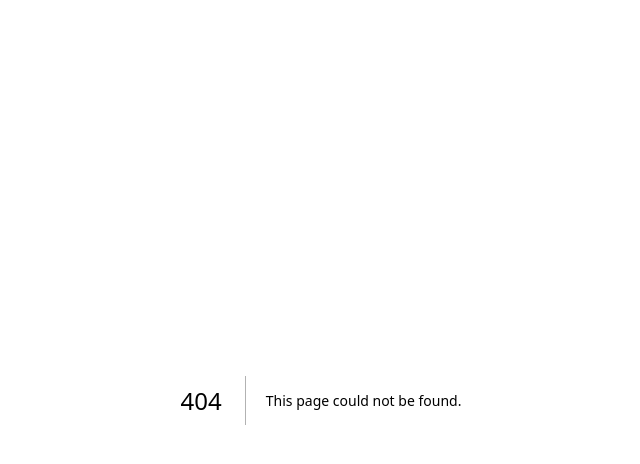
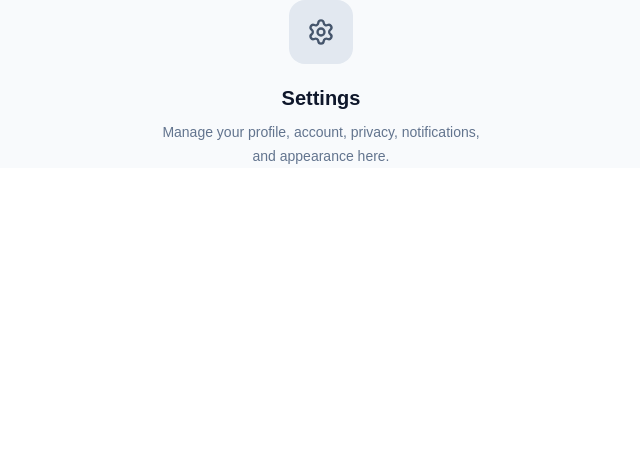
Before and after one commit to Mohammad032004/Natter, a Next.js app in the folder apps/web/: page /settings in a window 1280 px wide. Before the commit this address had no page. Shown: the top 464 px of the page, without its empty margins (319-959 px from the left). Built offline with nearby package versions, Linux system fonts and the light colour scheme.

Commit message:
feat(ui): Settings impelmented

```diff
--- /dev/null
+++ b/apps/web/app/settings/page.tsx
@@ -0,0 +1,22 @@
+import { Settings } from "lucide-react";
+
+export default function SettingsPage() {
+  return (
+    <div className="flex h-full items-center justify-center bg-slate-50">
+      <div className="max-w-sm px-6 text-center">
+        <div className="mx-auto mb-5 flex h-16 w-16 items-center justify-center rounded-2xl bg-slate-200">
+          <Settings className="h-7 w-7 text-slate-600" />
+        </div>
+
+        <h1 className="text-xl font-semibold text-slate-900">
+          Settings
+        </h1>
+
+        <p className="mt-2 text-sm leading-6 text-slate-500">
+          Manage your profile, account, privacy, notifications, and
+          appearance here.
+        </p>
+      </div>
+    </div>
+  );
+}
```
